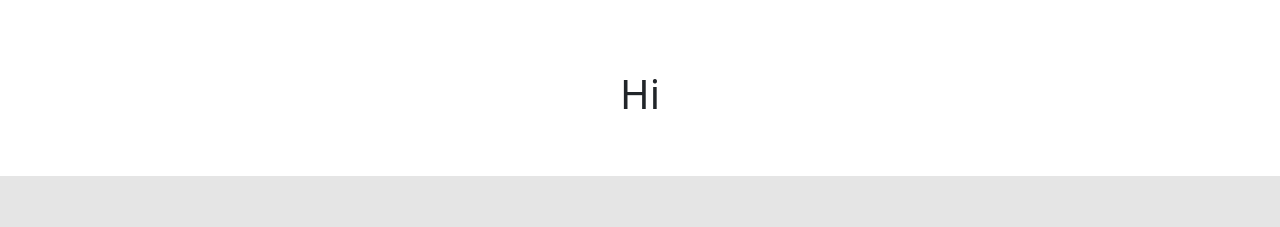
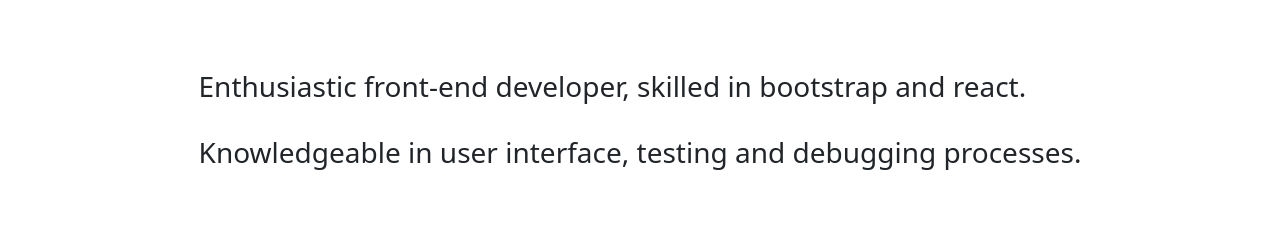
Before and after one commit to cnwanneka/react-portfolio, a React (Create React App) app: page / in a window 1280 px wide. Shown: the part 602-829 px from the top of the page. Built offline with nearby package versions, Linux system fonts and the light colour scheme.

Commit message:
updated homepage

```diff
--- a/src/pages/Home.js
+++ b/src/pages/Home.js
@@ -1,6 +1,20 @@
 function Home() {
     return (
-      <h1>Hi</h1>
+      <div>
+        <h3>
+          Enthusiastic front-end developer, skilled in bootstrap and react.
+        </h3>
+        <br></br>
+        <h3>
+          Knowledgeable in user interface, testing and debugging processes.
+        </h3>
+
+      </div>
+
+
+
+
+
     );
   }
 
```
